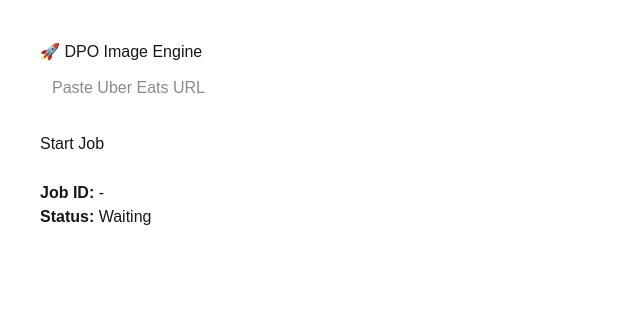
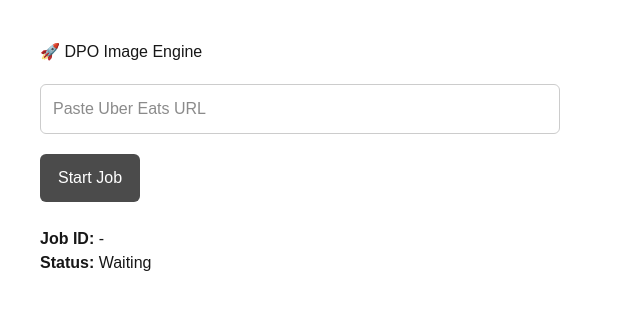
Before and after one commit to paulrodgerson40-blip/dpo-frontend, a Next.js app: page / in a window 1280 px wide. Shown: the top 310 px of the page, without its empty margins (0-640 px from the left). Built offline with nearby package versions, Linux system fonts and the light colour scheme.

Commit message:
Update page.tsx

```diff
--- a/app/page.tsx
+++ b/app/page.tsx
@@ -9,9 +9,11 @@ export default function Home() {
   const [jobId, setJobId] = useState("");
   const [status, setStatus] = useState("Waiting");
   const [loading, setLoading] = useState(false);
+  const [downloadReady, setDownloadReady] = useState(false);
 
   async function startJob() {
     setLoading(true);
+    setDownloadReady(false);
     setStatus("Creating job...");
 
     try {
@@ -30,8 +32,7 @@ export default function Home() {
       if (data.job_id) pollJob(data.job_id);
     } catch (err) {
       console.error(err);
-      setStatus("Job failed to start. Check backend logs.");
-      alert("Job failed to start. Check backend logs.");
+      setStatus("❌ Job failed to start");
       setLoading(false);
     }
   }
@@ -47,12 +48,14 @@ export default function Home() {
         if (["completed", "complete", "phase_b_complete", "ready"].includes(data.status)) {
           clearInterval(timer);
           setLoading(false);
-          window.open("http://170.64.209.149:8001/download-latest", "_blank");
+          setDownloadReady(true);
+          setStatus("✅ Ready to download");
         }
 
         if (data.status === "failed") {
           clearInterval(timer);
           setLoading(false);
+          setStatus("❌ Job failed");
         }
       } catch (err) {
         console.error(err);
@@ -61,19 +64,38 @@ export default function Home() {
   }
 
   return (
-    <main style={{ padding: 40, fontFamily: "Arial" }}>
-      <h1>🚀 DPO Image Engine</h1>
+    <main style={{ padding: 40, fontFamily: "Arial", maxWidth: 600 }}>
+      <h1 style={{ marginBottom: 20 }}>🚀 DPO Image Engine</h1>
 
       <input
         value={url}
         onChange={(e) => setUrl(e.target.value)}
         placeholder="Paste Uber Eats URL"
-        style={{ width: 520, padding: 12, fontSize: 16 }}
+        style={{
+          width: "100%",
+          padding: 12,
+          fontSize: 16,
+          borderRadius: 6,
+          border: "1px solid #ccc",
+        }}
       />
 
       <div style={{ marginTop: 20 }}>
-        <button onClick={startJob} disabled={loading || !url}>
-          Start Job
+        <button
+          onClick={startJob}
+          disabled={loading || !url}
+          style={{
+            padding: "12px 18px",
+            fontSize: 16,
+            borderRadius: 6,
+            border: "none",
+            cursor: loading || !url ? "not-allowed" : "pointer",
+            background: loading ? "#999" : "#000",
+            color: "#fff",
+            opacity: loading || !url ? 0.7 : 1,
+          }}
+        >
+          {loading ? "Processing..." : "Start Job"}
         </button>
       </div>
 
@@ -81,6 +103,27 @@ export default function Home() {
         <p><b>Job ID:</b> {jobId || "-"}</p>
         <p><b>Status:</b> {status}</p>
       </div>
+
+      {downloadReady && (
+        <div style={{ marginTop: 20 }}>
+          <a
+            href="http://170.64.209.149:8001/download-latest"
+            target="_blank"
+            rel="noopener noreferrer"
+            style={{
+              display: "inline-block",
+              padding: "12px 18px",
+              background: "#16a34a",
+              color: "white",
+              textDecoration: "none",
+              borderRadius: 6,
+              fontSize: 16,
+            }}
+          >
+            ⬇ Download Images
+          </a>
+        </div>
+      )}
     </main>
   );
 }
```
